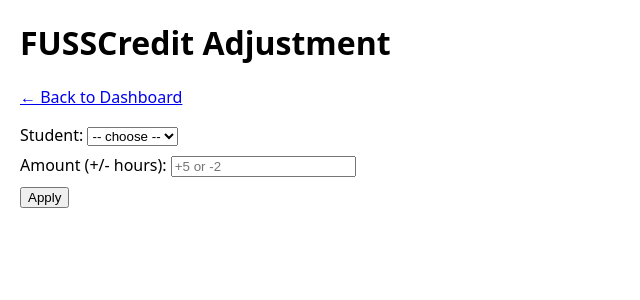
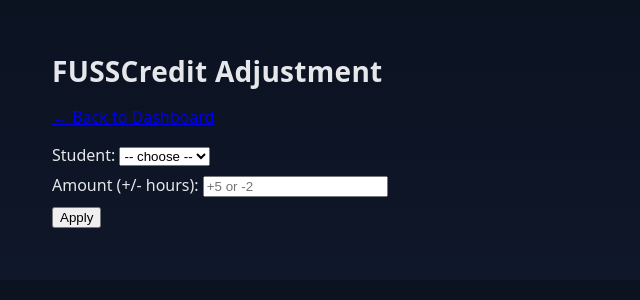
Before and after one commit to schu0608/COMP2030-Assignment, a PHP site: page /Admin/credits.php in a window 1280 px wide. Shown: the top 300 px of the page, without its empty margins (0-640 px from the left). Run offline with PHP 8.4, Linux system fonts and the light colour scheme; data that the repository does not hold is empty.

Commit message:
Style: move shared CSS to src/css/style.css and link from admin pages

```diff
--- a/src/Admin/credits.php
+++ b/src/Admin/credits.php
@@ -4,6 +4,8 @@
 <head>
   <meta charset="utf-8">
   <title>Admin • Credit Adjustment</title>
+  <link rel="stylesheet" href="../css/style.css">
+
   <style>
     body{font-family:system-ui,Arial,sans-serif;margin:20px}
     form label{display:block;margin:8px 0}
--- a/src/Admin/moderation.php
+++ b/src/Admin/moderation.php
@@ -4,6 +4,8 @@
 <head>
   <meta charset="utf-8">
   <title>Admin • Content Moderation</title>
+  <link rel="stylesheet" href="../css/style.css">
+
   <style>
     body{font-family:system-ui,Arial,sans-serif;margin:20px}
     table{border-collapse:collapse;width:100%}
--- a/src/Admin/skills.php
+++ b/src/Admin/skills.php
@@ -4,6 +4,8 @@
 <head>
   <meta charset="utf-8">
   <title>Admin • Skills & Categories</title>
+  <link rel="stylesheet" href="../css/style.css">
+
   <style>
     :root { --b:#e5e7eb; --bg:#f9fafb; --fg:#111827; --mut:#6b7280; }
     body{font-family:system-ui,Arial,sans-serif;margin:24px;color:var(--fg);background:var(--bg)}
--- a/src/Admin/students.php
+++ b/src/Admin/students.php
@@ -4,6 +4,8 @@
 <head>
   <meta charset="utf-8">
   <title>Admin • Students</title>
+  <link rel="stylesheet" href="../css/style.css">
+
   <style>
     :root { --b:#e5e7eb; --bg:#f9fafb; --fg:#111827; --mut:#6b7280; }
     body{font-family:system-ui,Arial,sans-serif;margin:24px;color:var(--fg);background:var(--bg)}
--- /dev/null
+++ b/src/css/style.css
@@ -0,0 +1,42 @@
+:root{
+  --bg:#0f172a;        /* slate-900 */
+  --card:#111827;      /* gray-900 */
+  --mut:#94a3b8;       /* slate-400 */
+  --text:#e5e7eb;      /* gray-200 */
+  --accent:#8b5cf6;    /* violet-500 */
+  --accent-2:#22c55e;  /* green-500 */
+  --accent-3:#f59e0b;  /* amber-500 */
+  --ring:#1f2937;      /* gray-800 */
+  --chip:#1f2937;
+}
+*{box-sizing:border-box}
+body{
+  margin:0; padding:32px;
+  background:linear-gradient(180deg,#0b1220, #0f172a);
+  color:var(--text); font-family:system-ui,Segoe UI,Arial,sans-serif;
+}
+.container{max-width:1100px;margin:0 auto}
+header{display:flex;align-items:center;justify-content:space-between;margin-bottom:20px}
+h1{margin:0;font-size:28px;letter-spacing:.3px}
+.sub{margin:6px 0 0;color:var(--mut);font-size:14px}
+.grid{display:grid; gap:16px; grid-template-columns: repeat(12, 1fr)}
+.card{background:var(--card); border:1px solid var(--ring); border-radius:16px; padding:18px; box-shadow:0 10px 30px rgba(0,0,0,.25)}
+.stat{grid-column:span 4}
+.stat .label{color:var(--mut);font-size:13px}
+.stat .value{font-size:32px;font-weight:700;margin-top:6px}
+.accent-1 .value{color:var(--accent)}
+.accent-2 .value{color:var(--accent-2)}
+.accent-3 .value{color:var(--accent-3)}
+.list{grid-column:span 12}
+.chips{display:flex;gap:8px;flex-wrap:wrap;margin-top:10px}
+.chip{background:var(--chip); border:1px solid var(--ring); padding:6px 10px; border-radius:999px; font-size:13px; color:#cbd5e1}
+.actions{grid-column:span 12; display:grid; gap:12px; grid-template-columns: repeat(4, 1fr)}
+.btn{display:block; text-align:center; padding:12px 14px; border-radius:12px; background:#111827; border:1px solid var(--ring); color:#e5e7eb; text-decoration:none; font-weight:600; transition:.15s transform,.15s background}
+.btn:hover{transform:translateY(-1px); background:#0f172a}
+.btn:active{transform:translateY(0)}
+.btn svg{vertical-align:-3px;margin-right:6px}
+.foot{margin-top:18px;color:var(--mut);font-size:12px;text-align:right}
+@media (max-width:800px){
+  .stat{grid-column:span 12}
+  .actions{grid-template-columns: repeat(2, 1fr)}
+}
```
